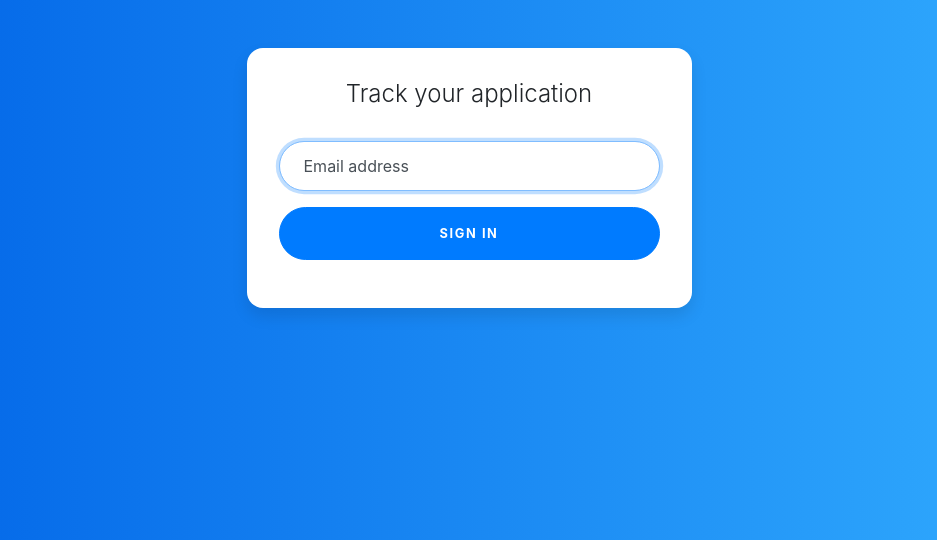
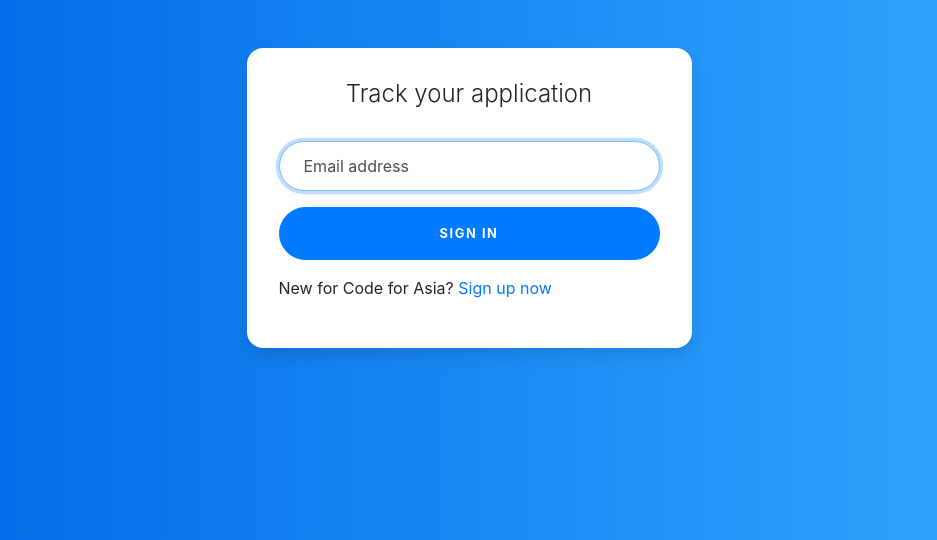
Before and after one commit to joiellantero/codeforasia, a PHP site: page /login.php in a window 1280 px wide. Shown: the top 540 px of the page, without its empty margins (171-1108 px from the left). Run offline with PHP 8.4, Linux system fonts and the light colour scheme; some libraries are stand-ins or nearby versions.

Commit message:
Update login.php

```diff
--- a/codeforasia-telegram/login.php
+++ b/codeforasia-telegram/login.php
@@ -22,6 +22,7 @@
                         </div>
                         <button class="btn btn-lg btn-primary btn-block text-uppercase" type="submit">Sign in</button>
                         </form>
+                        <p>New for Code for Asia? <a href = "form.php">Sign up now</a></p>
                 </div>
             </div>
         </div>
```
